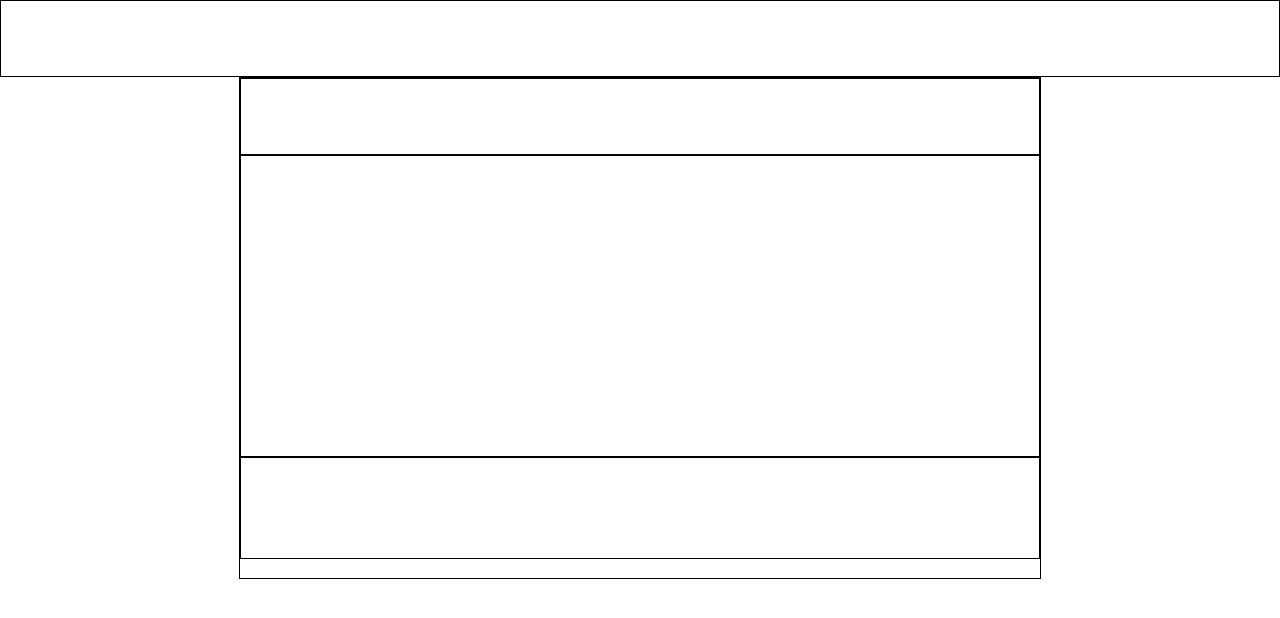
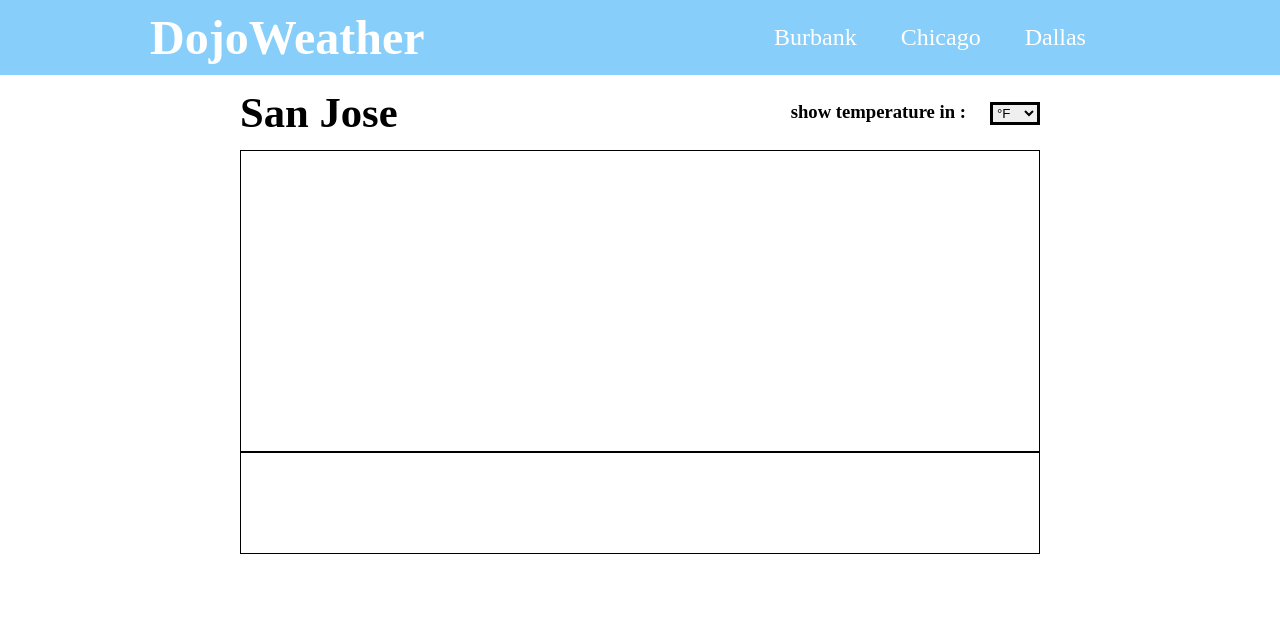
Before and after one commit to Azachary8232/Dojo_Weather, a plain HTML site: page index.html in a window 1280 px wide. Drawn offline with Linux system fonts and the light colour scheme.

Commit message:
NavBar and Header Completer

```diff
--- a/index.html
+++ b/index.html
@@ -8,16 +8,35 @@
     <link rel="stylesheet" href="style.css">
 </head>
 <body>
-    <div class="legoBorder navBar">
+    <div class="navBar flex">
         <!-- NavBar -->
+        <div class="title">
+            <h1>DojoWeather</h1>
+        </div>
+        <div class="navLinks flex">
+            <a href="#">Burbank</a>
+            <a href="#">Chicago</a>
+            <a href="#">Dallas</a>
+        </div>
     </div>
-    <div class="legoBorder container marginAuto">
+    <div class="container marginAuto">
         <!-- Container -->
-        <div class="legoBorder flex header">
+        <div class="flex header">
             <!-- Header -->
+            <div>
+                <h1 class="sanJose">San Jose</h1>
+            </div>
+            <div class="temperature">
+                <label for="temperature">show temperature in :</label>
+                <select name="temperature" id="temperature">
+                    <option value="Fahrenheit"><span>&#176;</span>F</option>
+                    <option value="Celcius"><span>&#176;</span>C</option>
+                </select>
+            </div>
         </div>
         <div class="legoBorder flex body">
             <!-- Body -->
+
         </div>
         <div class="legoBorder flex footer">
             <!-- Cookie Footer -->
--- a/style.css
+++ b/style.css
@@ -21,6 +21,9 @@
 
 .navBar{
     height: 75px;
+    background-color: lightskyblue;
+    justify-content: space-between;
+    align-items: center;
 }
 
 .container{
@@ -30,6 +33,8 @@
 
 .header{
     height: 75px;
+    justify-content: space-between;
+    align-items: center;
 }
 
 .body{
@@ -39,3 +44,37 @@
 .footer{
     height: 100px;
 }
+
+.title{
+    color: white;
+    margin-left: 150px;
+    font-size: 18pt;
+}
+
+.navLinks{
+    margin-right: 150px;
+    justify-content: space-evenly;
+    width: 400px;
+}
+
+.navLinks a{
+    font-size: 18pt;
+    text-decoration: none;
+    color: white;
+}
+
+.temperature label{
+    font-size: 14pt;
+    font-weight: bold;
+    margin-right: 20px;
+}
+
+.temperature select{
+    width: 50px;
+    border-width: 3px;
+    border-color: black;
+}
+
+.sanJose{
+    font-size: 32pt;
+}
```
